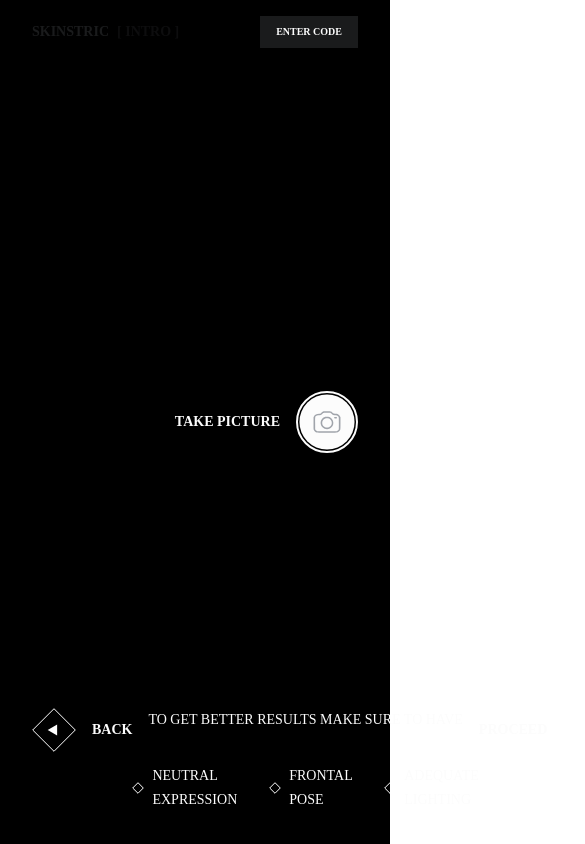
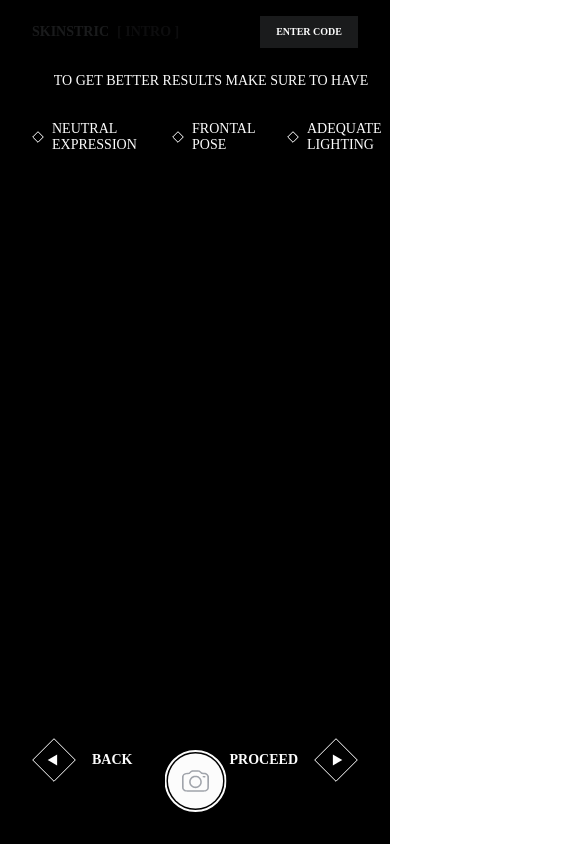
Before and after one commit to wolfyman411/skinstric-internship, a Next.js app: page /camera in a window 390 px wide. Shown: the top 844 px of the page, 585 px wide, since content can reach past the window. Built offline with nearby package versions, Linux system fonts and the light colour scheme; a web font is replaced by a local one.

Commit message:
fixed reactivity for camera

```diff
--- a/app/camera/camera.css
+++ b/app/camera/camera.css
@@ -220,4 +220,27 @@
     .loading-rect:nth-child(3) {
         width: 45vw;
     }
+
+    .video__footer--center {
+        position: absolute;
+        top: -75vh;
+    }
+
+    .camera-shot--wrapper {
+        top: 100%;
+        left: 50%;
+        transform: translate(-50%,-100%);
+        z-index: 1;
+    }
+
+    .camera-shot__text {
+        display: none;
+    }
+
+    .loading__footer--info, .loading__footer--stub {
+        font-size: 14px;
+        line-height: 16px;
+    }
 }
+
+@medi
```
